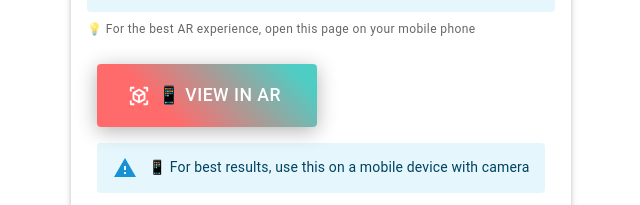
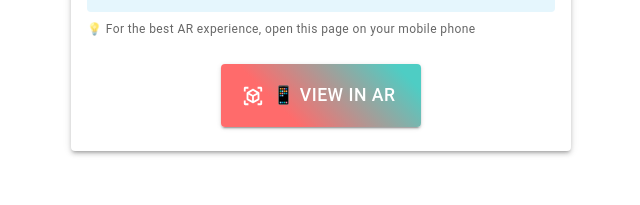
Before and after one commit to lahiruAsiri/wall-art-ar, a React (Vite) app: page / in a window 1280 px wide. Shown: the part 747-952 px from the top of the page, without its empty margins (319-959 px from the left). After the commit the page ends 930 px from the top, so only its background shows below. Built offline with nearby package versions, Linux system fonts and the light colour scheme.

Commit message:
Update ARButton.jsx

```diff
--- a/src/components/ARButton.jsx
+++ b/src/components/ARButton.jsx
@@ -1,63 +1,46 @@
 "use client"
 
 import { useState } from "react"
-import { Button, Typography, CircularProgress, Alert, Box } from "@mui/material"
-import { ViewInAr, Warning } from "@mui/icons-material"
+import { Button, Alert, Typography } from "@mui/material"
+import { ViewInAr } from "@mui/icons-material"
 import ARViewer from "./ARViewer"
 
-const ARButton = ({ wallArtData, isSupported }) => {
-  const [isARActive, setIsARActive] = useState(false)
-  const [isLoading, setIsLoading] = useState(false)
-  const [error, setError] = useState(null)
+const ARButton = ({ wallArtData }) => {
+  const [showAR, setShowAR] = useState(false)
+  const [error, setError] = useState("")
 
-  const handleARClick = async () => {
-    setError(null)
-    setIsLoading(true)
+  const handleClick = async () => {
+    // Check camera support
+    if (!navigator.mediaDevices || !navigator.mediaDevices.getUserMedia) {
+      setError("Camera not supported on this device")
+      return
+    }
 
-    try {
-      console.log("AR button clicked")
-
-      // Quick camera availability check
-      if (!navigator.mediaDevices || !navigator.mediaDevices.getUserMedia) {
-        throw new Error("Camera not available on this device")
-      }
-
-      // Start AR immediately - let ARViewer handle the camera setup
-      setIsARActive(true)
-      setIsLoading(false)
-    } catch (err) {
-      console.error("AR start failed:", err)
-      setError(err.message)
-      setIsLoading(false)
-    }
+    setShowAR(true)
   }
 
-  const handleCloseAR = () => {
-    console.log("Closing AR viewer")
-    setIsARActive(false)
+  const handleClose = () => {
+    setShowAR(false)
   }
 
   return (
-    <Box>
+    <>
       <Button
         variant="contained"
         size="large"
-        startIcon={isLoading ? <CircularProgress size={20} color="inherit" /> : <ViewInAr />}
-        onClick={handleARClick}
-        disabled={isLoading}
+        startIcon={<ViewInAr />}
+        onClick={handleClick}
         sx={{
-          minWidth: 220,
+          minWidth: 200,
           py: 2,
+          background: "linear-gradient(45deg, #FF6B6B 30%, #4ECDC4 90%)",
           fontSize: "1.1rem",
-          background: "linear-gradient(45deg, #FF6B6B 30%, #4ECDC4 90%)",
-          boxShadow: "0 4px 20px rgba(0,0,0,0.3)",
           "&:hover": {
             background: "linear-gradient(45deg, #FF5252 30%, #26A69A 90%)",
-            boxShadow: "0 6px 25px rgba(0,0,0,0.4)",
           },
         }}
       >
-        {isLoading ? "Starting..." : "📱 View in AR"}
+        📱 View in AR
       </Button>
 
       {error && (
@@ -66,15 +49,8 @@ const ARButton = ({ wallArtData, isSupported }) => {
         </Alert>
       )}
 
-      {!isSupported && (
-        <Alert severity="info" sx={{ mt: 2 }} icon={<Warning />}>
-          <Typography variant="body2">📱 For best results, use this on a mobile device with camera</Typography>
-        </Alert>
-      )}
-
-      {/* AR Viewer */}
-      {isARActive && <ARViewer wallArtData={wallArtData} onClose={handleCloseAR} />}
-    </Box>
+      {showAR && <ARViewer wallArtData={wallArtData} onClose={handleClose} />}
+    </>
   )
 }
 
```
